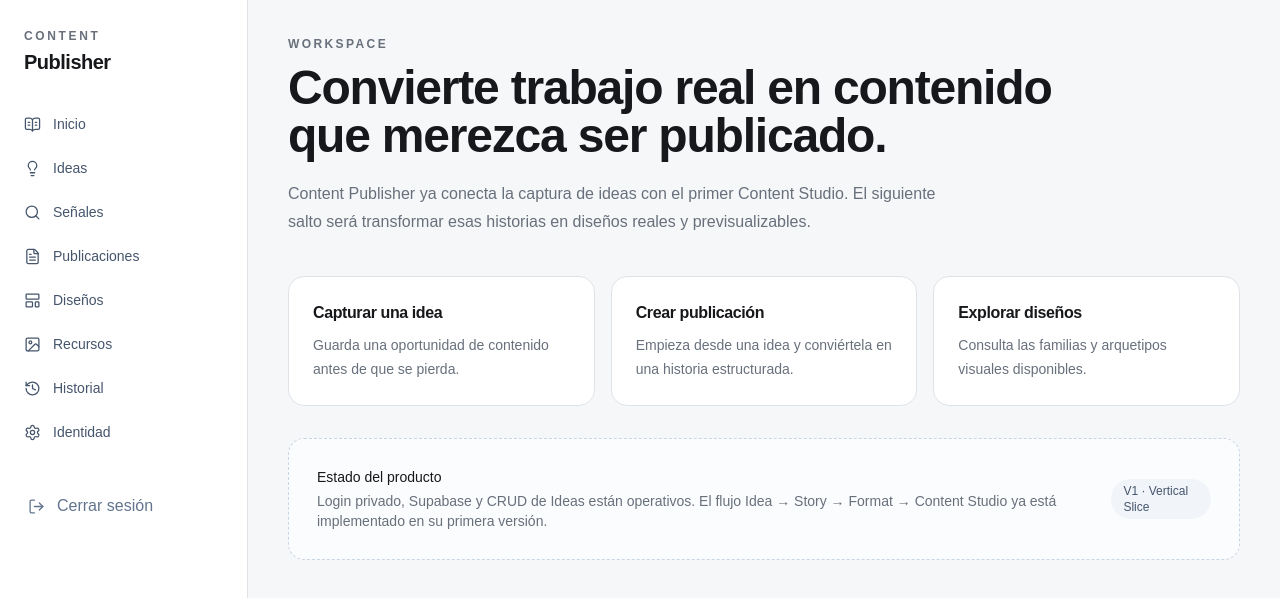
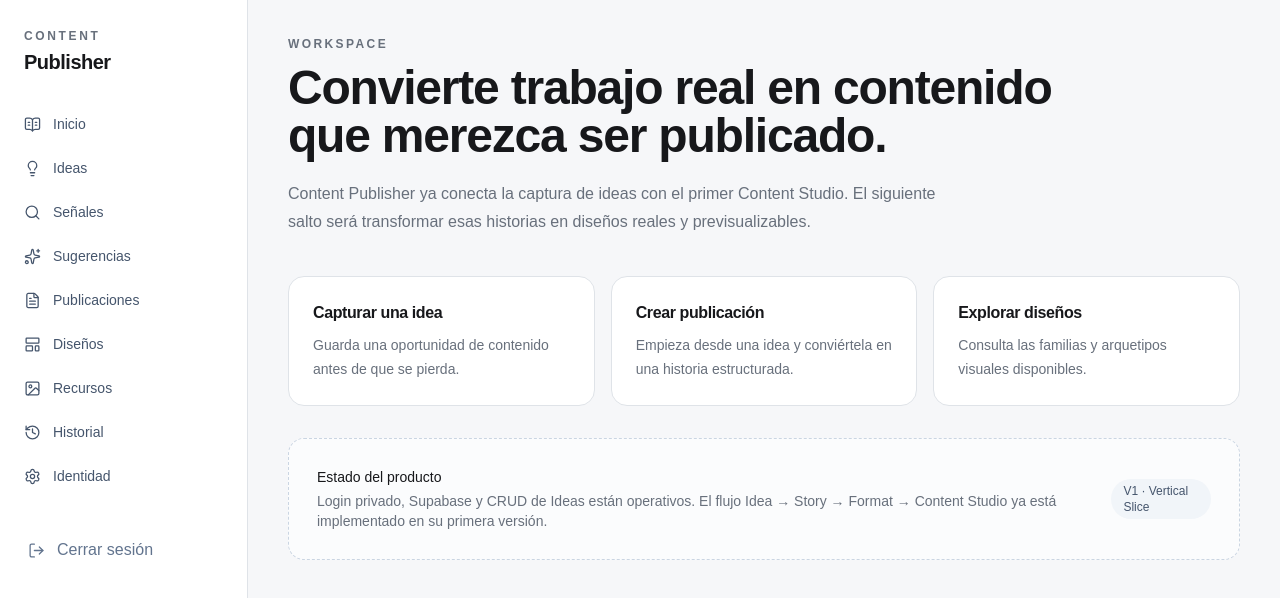
Before and after one commit to rubensv74/content_publisher, a Next.js app: page / in a window 1280 px wide. Shown: the top 598 px of the page. Built offline with nearby package versions, Linux system fonts and the light colour scheme.

Commit message:
feat: add Suggestions navigation

```diff
--- a/src/components/application/app-shell.tsx
+++ b/src/components/application/app-shell.tsx
@@ -8,6 +8,7 @@ import {
   LogOut,
   Search,
   Settings,
+  Sparkles,
 } from "lucide-react";
 import Link from "next/link";
 
@@ -17,6 +18,7 @@ const navigation = [
   { href: "/", label: "Inicio", icon: BookOpenText },
   { href: "/ideas", label: "Ideas", icon: Lightbulb },
   { href: "/signals", label: "Señales", icon: Search },
+  { href: "/suggestions", label: "Sugerencias", icon: Sparkles },
   { href: "/publications", label: "Publicaciones", icon: FileText },
   { href: "/designs", label: "Diseños", icon: LayoutTemplate },
   { href: "/assets", label: "Recursos", icon: Image },
```
